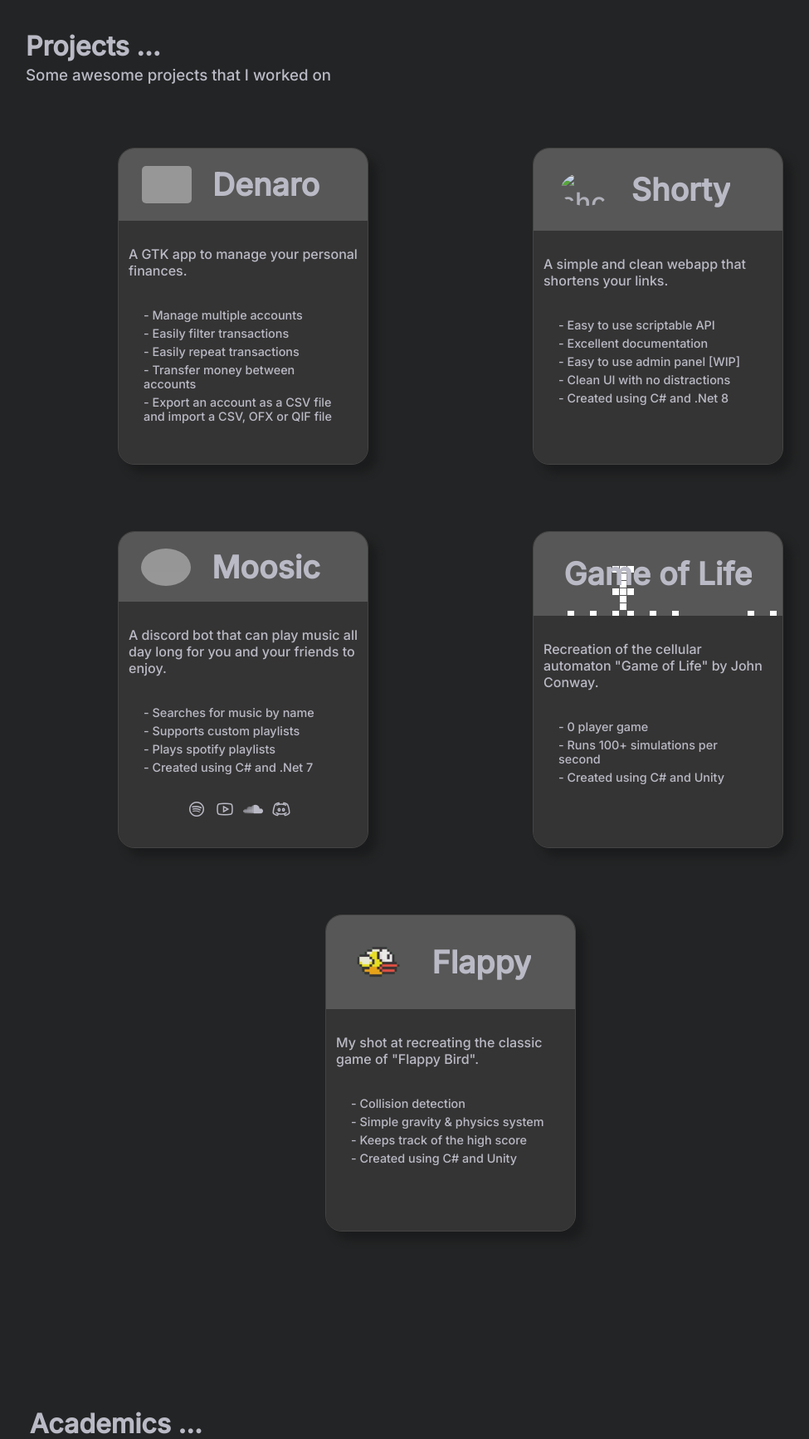
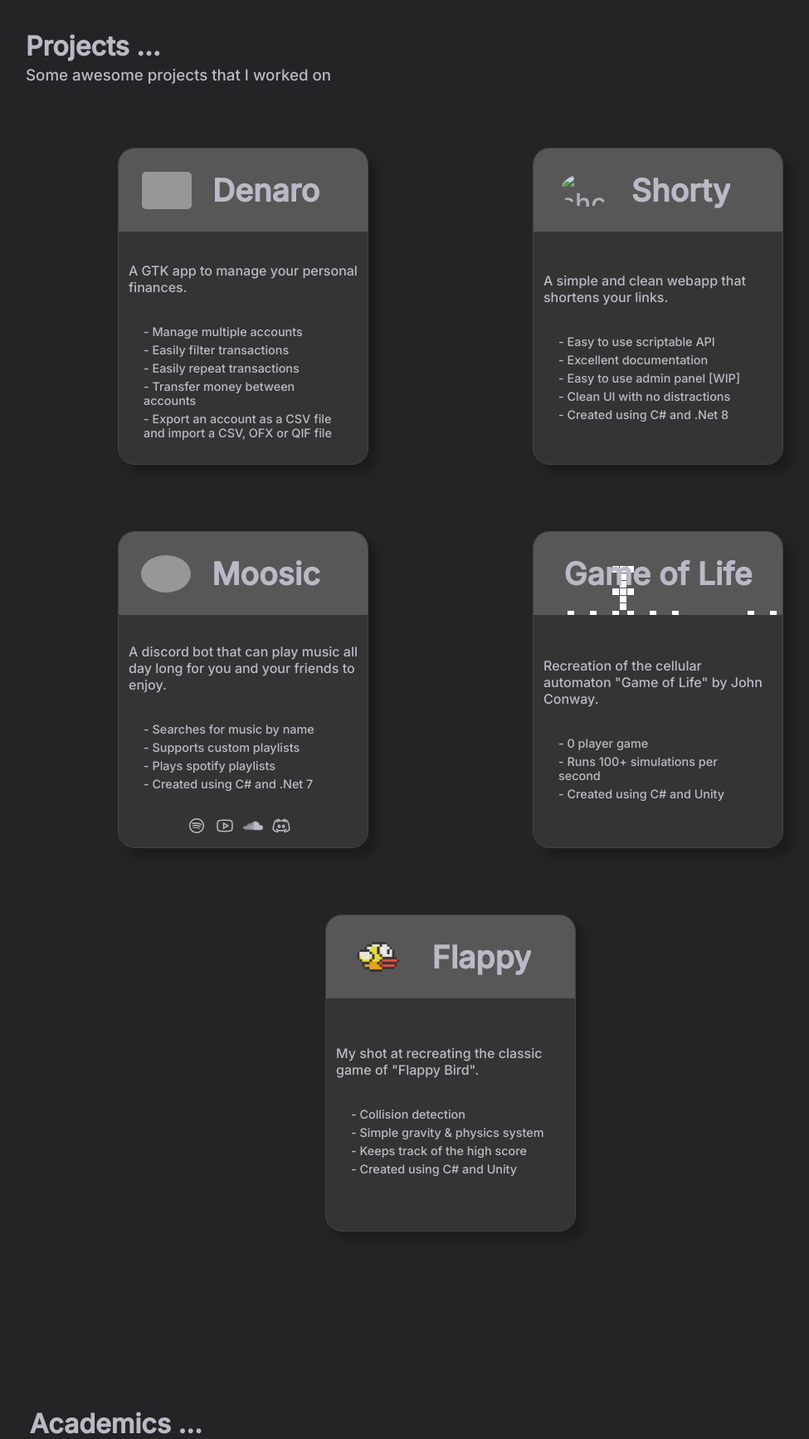
Before and after one commit to JoseBritto/JoseBritto.github.io, a PHP site: page / in a window 1280 px wide; the page is wider, and only the part inside the window is pictured. Shown: the part 836-2570 px from the top of that part at 83% size, without its empty margins (97-1072 px from the left). Run offline with PHP 8.4, Linux system fonts and the light colour scheme; grey boxes are pictures that could not be loaded.

Commit message:
Try fix Safari project card once more (for real this time)

```diff
--- a/assets/css/projects.css
+++ b/assets/css/projects.css
@@ -36,18 +36,13 @@
             "bottom";
     overflow: hidden;
     margin: 40px;
+    gap: 0;
+    background-color: #353434;
 }
 
 #projects .project-card:hover{
-    /*
-    transform: scale(1.1);
-    */
-    /*transition: transform 0.2s ease-in-out;*/
     cursor: pointer;
-    /*
-    box-shadow: rgba(255, 255, 255, 0.12) 0 0 50px;
-    *//*
-    box-shadow: rgba(0, 0, 0, 0.83) 10px 10px 30px;*/
+    box-shadow: rgba(0, 0, 0, 0.83) 10px 10px 30px;
 }
 
 #projects .project-card:focus{
@@ -63,7 +58,7 @@
     display: flex;
     align-items: center;
     justify-content: center;
-    min-height: 70px;
+    height: 100px;
 }
 
 #projects .project-card .bottom{
```
